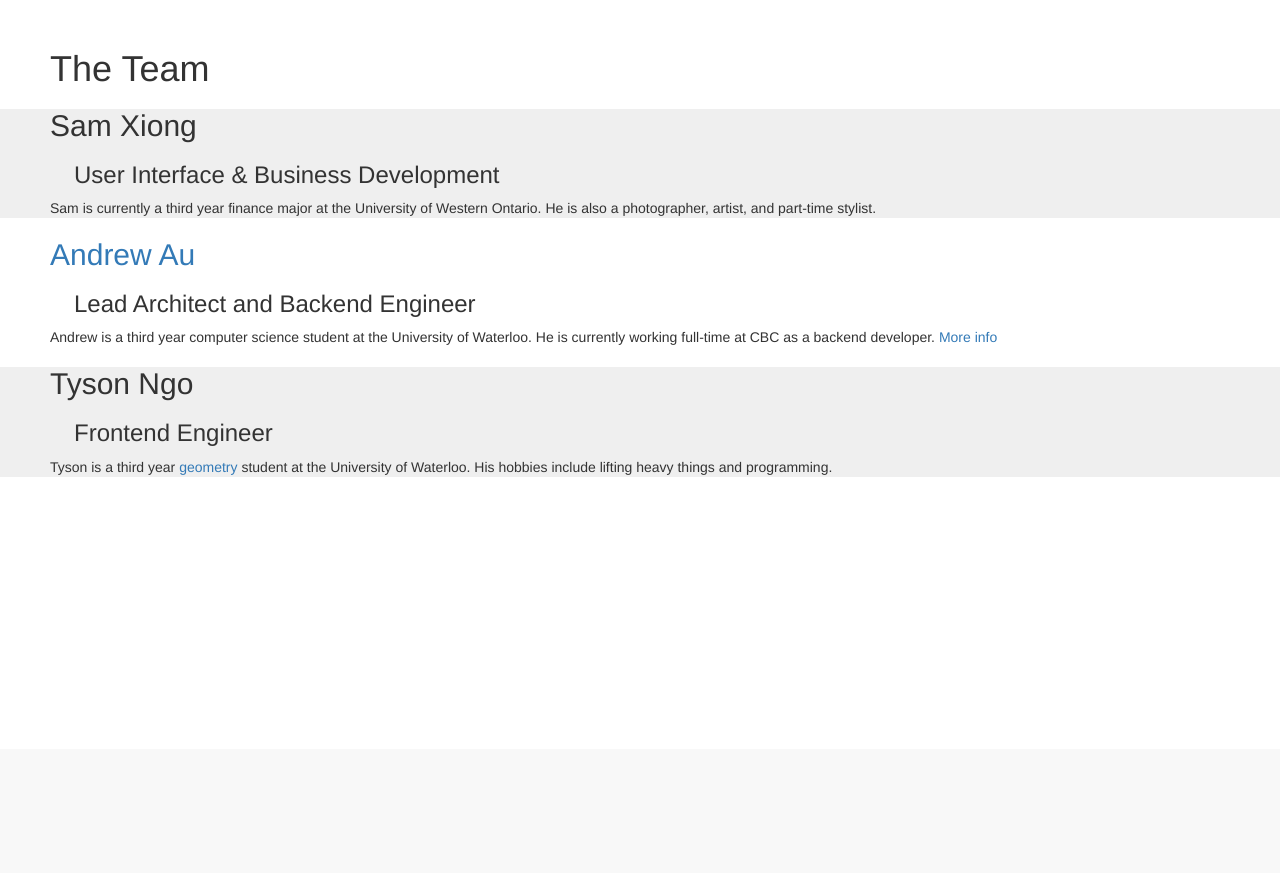
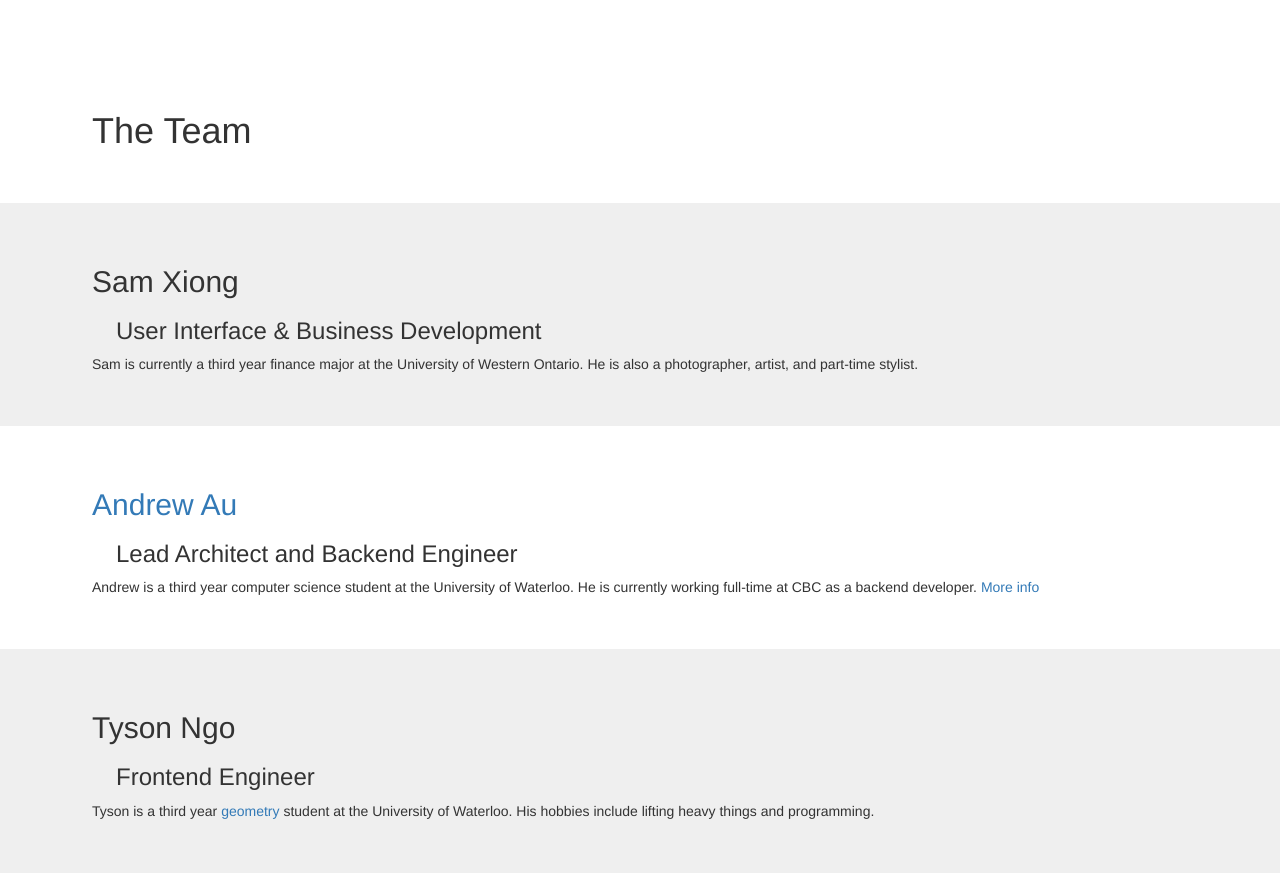
Before and after one commit to A-Au/ClubManner-Email, a Django app: page /about/ in a window 1280 px wide. Shown: the part 51-924 px from the top of the page. Before the commit the page ends 526 px from the top, so only its background shows below. Run offline with Django 3.2, Linux system fonts and the light colour scheme; some libraries are stand-ins or nearby versions.

Commit message:
added padding

```diff
--- a/clubmanneremail/templates/about.html
+++ b/clubmanneremail/templates/about.html
@@ -11,6 +11,9 @@
         }
         section:nth-child(odd) {
             background: #EFEFEF;
+        }
+        section {
+            padding: 3em;
         }
         .role {
             padding-left: 1em;
```
